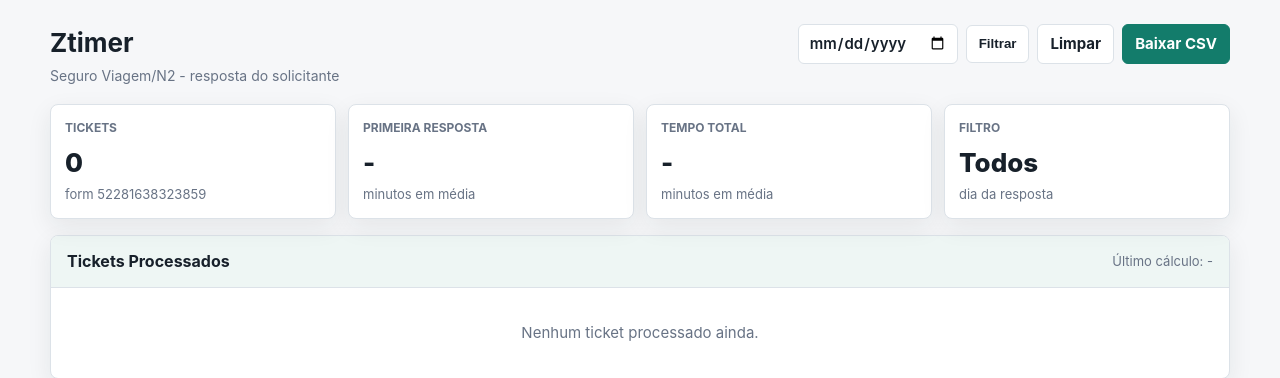
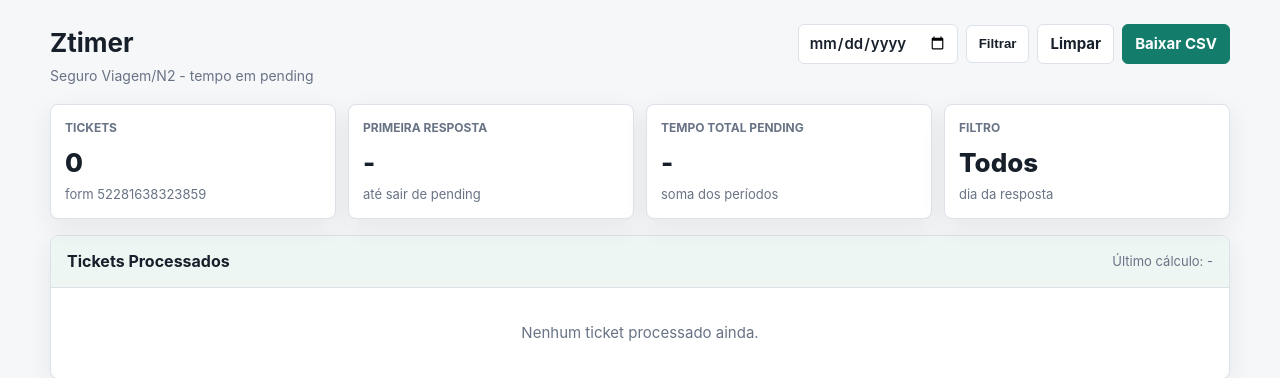
Before and after one commit to emixsd/ZTimer, a Flask app: page / in a window 1280 px wide. Shown: the top 378 px of the page. Run offline with Flask 3, Linux system fonts and the light colour scheme.

Commit message:
Clarify pending dashboard labels

```diff
--- a/templates/dashboard.html
+++ b/templates/dashboard.html
@@ -289,7 +289,7 @@
     <header class="topbar">
       <div>
         <h1>Ztimer</h1>
-        <p class="subtitle">Seguro Viagem/N2 - resposta do solicitante</p>
+        <p class="subtitle">Seguro Viagem/N2 - tempo em pending</p>
       </div>
       <nav class="actions" aria-label="Ações do painel">
         <form class="filter-form" action="/dashboard" method="get">
@@ -310,12 +310,12 @@
       <article class="stat">
         <div class="stat-label">Primeira Resposta</div>
         <div class="stat-value">{{ "%.1f"|format(avg_first) if avg_first is not none else "-" }}</div>
-        <div class="stat-note">minutos em média</div>
+        <div class="stat-note">até sair de pending</div>
       </article>
       <article class="stat">
-        <div class="stat-label">Tempo Total</div>
+        <div class="stat-label">Tempo Total Pending</div>
         <div class="stat-value">{{ "%.1f"|format(avg_total) if avg_total is not none else "-" }}</div>
-        <div class="stat-note">minutos em média</div>
+        <div class="stat-note">soma dos períodos</div>
       </article>
       <article class="stat">
         <div class="stat-label">Filtro</div>
@@ -339,7 +339,7 @@
               <th>Email Solicitante</th>
               <th>País</th>
               <th class="number">Primeira Resposta</th>
-              <th class="number">Tempo Total</th>
+              <th class="number">Tempo Total Pending</th>
               <th>Status</th>
               <th>Calculado Em</th>
             </tr>
```
